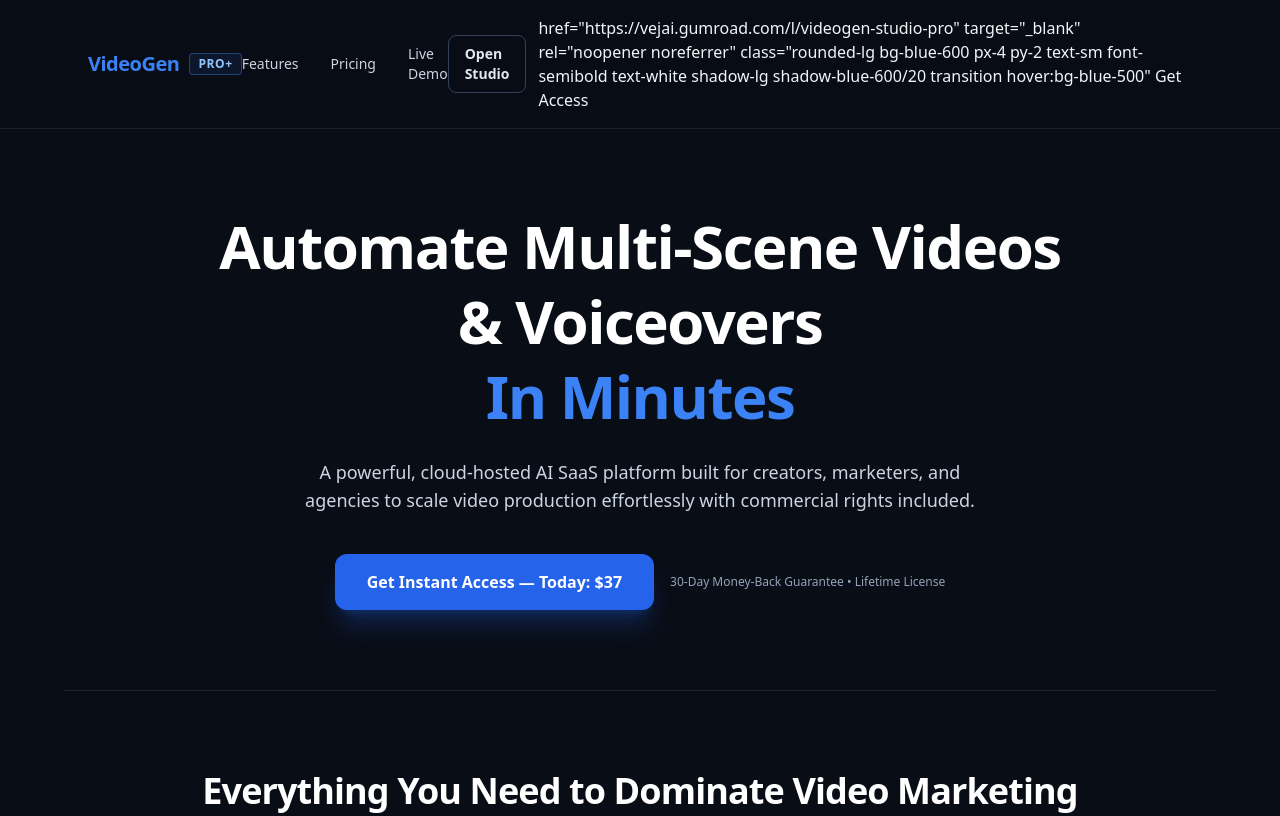
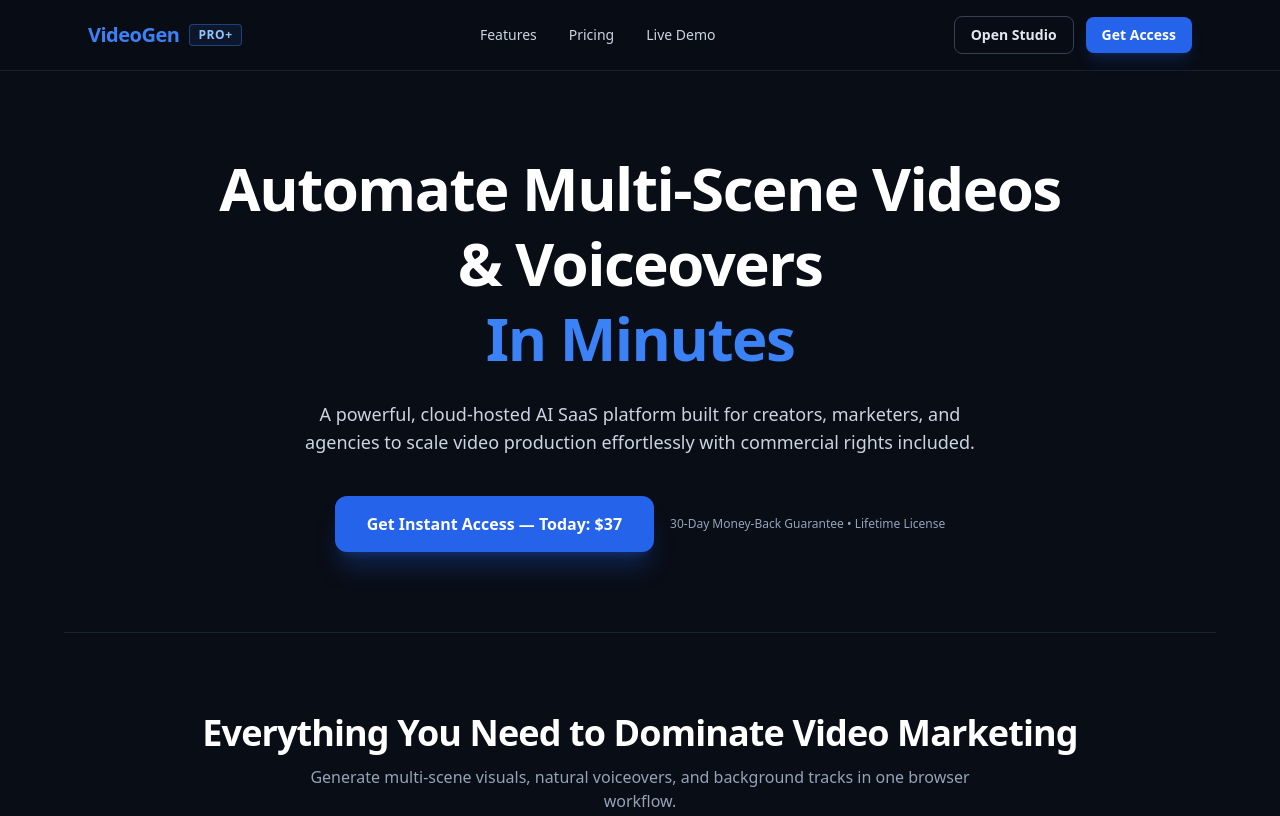
Before and after one commit to vejaietwaroo/videogen-saas, a plain HTML site: page index.html in a window 1280 px wide. Shown: the top 816 px of the page. Drawn offline with nearby package versions, Linux system fonts and the light colour scheme.

Commit message:
Update index.html

```diff
--- a/index.html
+++ b/index.html
@@ -9,8 +9,8 @@
 <body class="bg-[#090d16] text-slate-100 antialiased selection:bg-blue-600 selection:text-white">
   <!-- Top Navigation -->
   <header class="sticky top-0 z-40 border-b border-slate-800/80 bg-[#090d16]/90 backdrop-blur">
-    <div class="mx-auto flex max-w-6xl items-center justify-between px-6 py-4">
-      <a href="#" class="flex items-center gap-2.5 text-xl font-bold tracking-tight">
+    <div class="mx-auto flex max-w-6xl items-center justify-between gap-4 px-6 py-4">
+      <a href="#" class="flex shrink-0 items-center gap-2.5 text-xl font-bold tracking-tight whitespace-nowrap">
         <span class="text-blue-500">VideoGen</span>
         <span class="rounded border border-blue-500/40 bg-blue-500/10 px-2 py-0.5 text-xs font-semibold uppercase tracking-wider text-blue-300">
           PRO+
@@ -18,25 +18,25 @@
       </a>
 
       <nav class="hidden items-center gap-8 text-sm font-medium text-slate-300 md:flex">
-        <a href="#features" class="transition hover:text-white">Features</a>
-        <a href="#pricing" class="transition hover:text-white">Pricing</a>
-        <a href="#workspace" class="transition hover:text-white">Live Demo</a>
+        <a href="#features" class="whitespace-nowrap transition hover:text-white">Features</a>
+        <a href="#pricing" class="whitespace-nowrap transition hover:text-white">Pricing</a>
+        <a href="#workspace" class="whitespace-nowrap transition hover:text-white">Live Demo</a>
       </nav>
 
-      <div class="flex items-center gap-3">
+      <div class="flex shrink-0 items-center gap-3">
         <a
           href="#workspace"
-          class="rounded-lg border border-slate-700 px-4 py-2 text-sm font-semibold text-slate-200 transition hover:border-slate-500 hover:text-white"
+          class="whitespace-nowrap rounded-lg border border-slate-700 px-4 py-2 text-sm font-semibold text-slate-200 transition hover:border-slate-500 hover:text-white"
         >
           Open Studio
         </a>
         <a
-      >
-         href="https://vejai.gumroad.com/l/videogen-studio-pro"
+          href="https://vejai.gumroad.com/l/videogen-studio-pro"
           target="_blank"
           rel="noopener noreferrer"
-          class="rounded-lg bg-blue-600 px-4 py-2 text-sm font-semibold text-white shadow-lg shadow-blue-600/20 transition hover:bg-blue-500"
-             Get Access
+          class="whitespace-nowrap rounded-lg bg-blue-600 px-4 py-2 text-sm font-semibold text-white shadow-lg shadow-blue-600/20 transition hover:bg-blue-500"
+        >
+          Get Access
         </a>
       </div>
     </div>
@@ -118,7 +118,6 @@
         </p>
 
         <div class="mt-6 flex flex-col items-center justify-center gap-4 sm:flex-row">
-          <!-- Update href="/studio" below if your FastAPI studio route uses a different path -->
           <a
             href="/studio"
             class="inline-flex items-center justify-center rounded-xl bg-emerald-600 px-6 py-3 text-sm font-bold text-white transition hover:bg-emerald-500"
```
